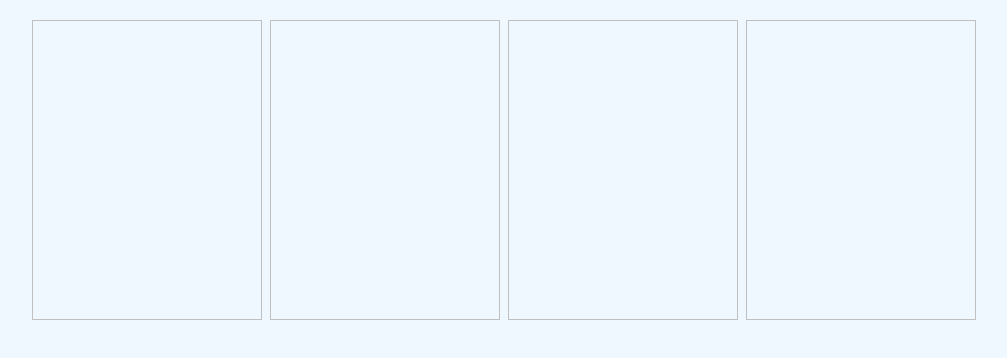
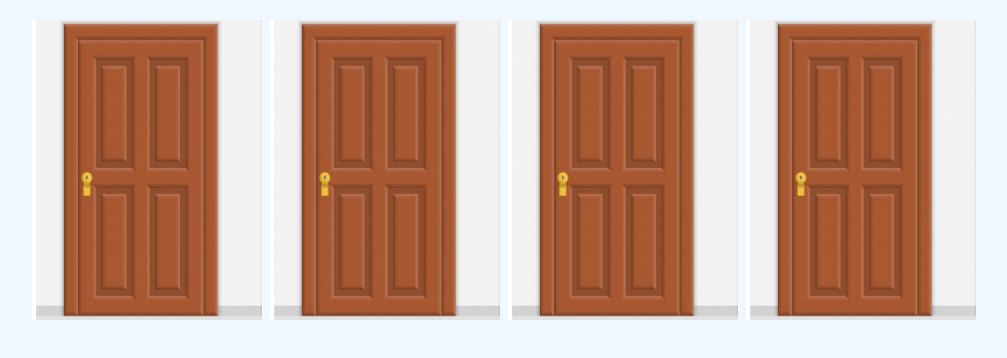
Before and after one commit to daniloli/daniloli.github.io, a plain HTML site: page index.html in a window 1280 px wide. Shown: the part 60-418 px from the top of the page, without its empty margins (136-1143 px from the left). Drawn offline with Linux system fonts and the light colour scheme.

Commit message:
Update index.html

```diff
--- a/index.html
+++ b/index.html
@@ -6,7 +6,7 @@
             <title>Ache o tesouro</title>
             <link rel="stylesheet" type="text/css" href="css/Exporta.css" media="all">
 
-            <script type="text/javascript" src="js/portinha.js"></script>
+            <script type="text/javascript" src="js/porta.js"></script>
 
 
             </script>
```
